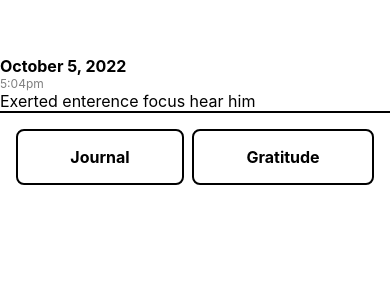
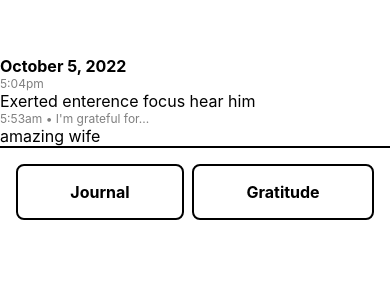
Before and after one commit to MatthewDailey/android-journal, a React Native app: screen / in a window 390 px wide. Shown: the top 300 px of the page. Built offline with nearby package versions, Linux system fonts and the light colour scheme.

Commit message:
introduce gratitude list item

```diff
--- a/App.tsx
+++ b/App.tsx
@@ -1,8 +1,8 @@
 import React from "react";
-import { MainView } from "./main";
+import { ComponentDemoView } from "./component_demo_view";
 
 export default function App() {
   return (
-    <MainView />
+    <ComponentDemoView />
   );
 }
--- a/main.tsx
+++ b/component_demo_view.tsx
@@ -1,6 +1,7 @@
 import React from "react";
 import { StyleSheet, Text, View } from "react-native";
 import { PrimaryButton, ButtonContainer } from "./components/button";
+import { GratitudeListItem } from "./components/list_items";
 import { HeavyText, LightText, NormalText } from "./components/text";
 
 const styles = StyleSheet.create({
@@ -10,12 +11,13 @@ const styles = StyleSheet.create({
     },
 });
 
-export function MainView() {
+export function ComponentDemoView() {
     return (
         <View style={styles.container}>
             <HeavyText>October 5, 2022</HeavyText>
             <LightText>5:04pm</LightText>
             <NormalText>Exerted enterence focus hear him</NormalText>
+            <GratitudeListItem text="amazing wife" dateMs={1665553993440} />
             <ButtonContainer>
                 <PrimaryButton onPress={() => { } } text="Journal" />
                 <PrimaryButton onPress={() => { } } text="Gratitude" />
--- /dev/null
+++ b/components/list_items.tsx
@@ -0,0 +1,18 @@
+import React from "react";
+import { StyleSheet, Text, View } from "react-native";
+import { LightText, NormalText } from "./text";
+
+const styles = StyleSheet.create({
+    gratitude: {},
+});
+
+export const GratitudeListItem = (props: { text: string, dateMs: number }) => {
+    const date = new Date(props.dateMs);
+    const hoursAndMinutesString = `${date.getHours()%12}:${date.getMinutes()}${date.getHours() > 12 ? "pm" : "am"}`;
+    return (
+        <View style={styles.gratitude}>
+            <LightText>{hoursAndMinutesString} • I'm grateful for...</LightText>
+            <NormalText>{props.text}</NormalText>
+        </View>
+    )
+}
```
Also changed, not shown: 1 other file (tests, documents, lock files or other folders).
